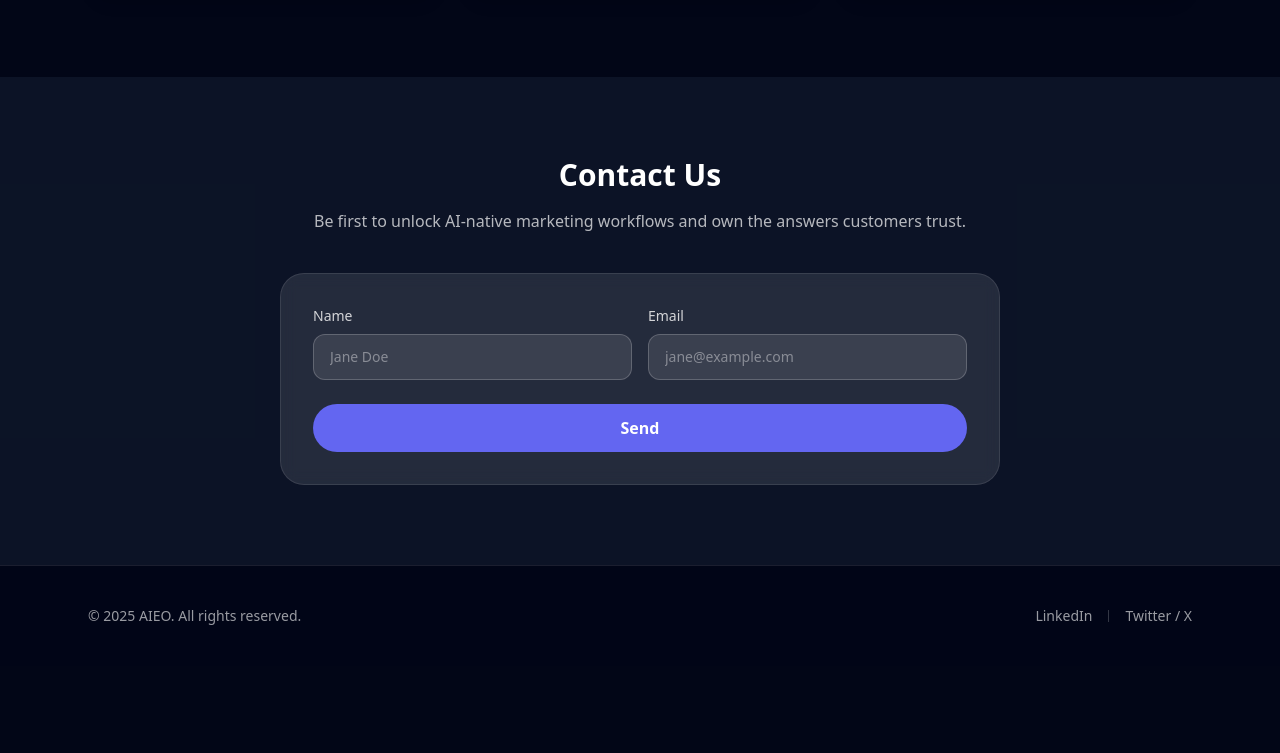
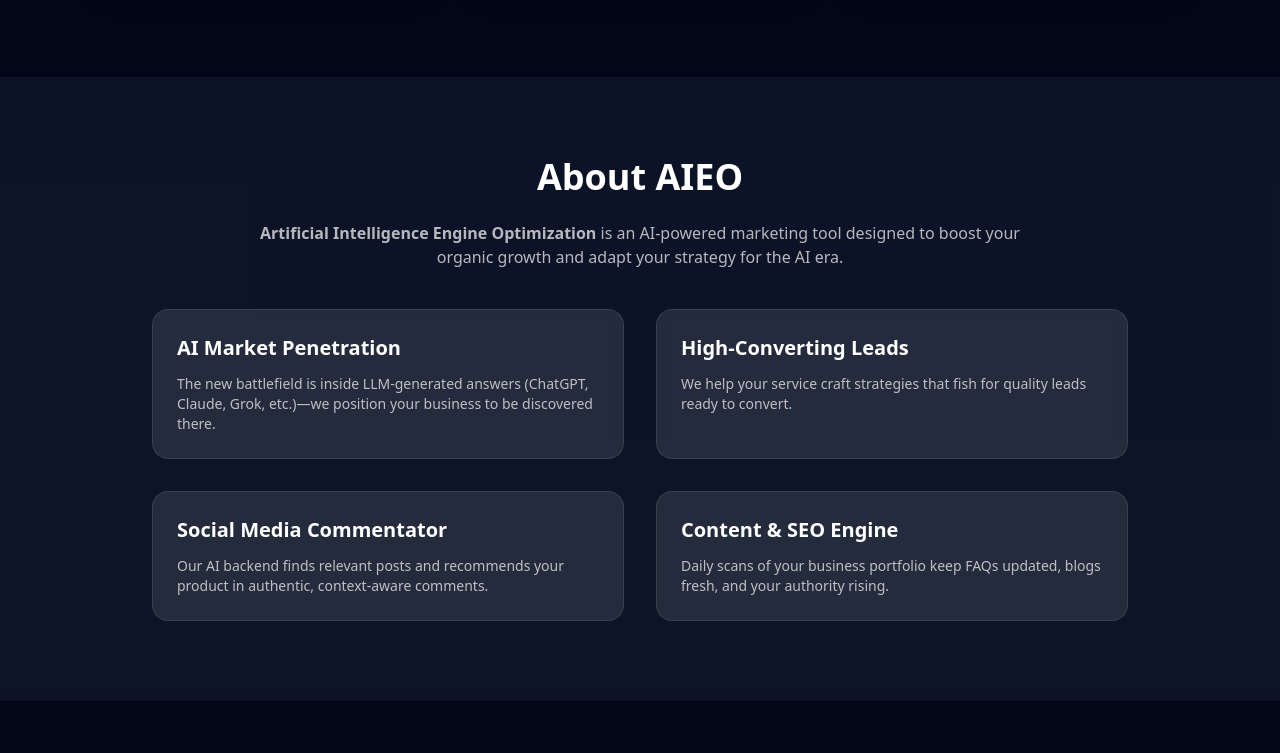
Before and after one commit to anusheeel/AIEO, a plain HTML site: page index.html in a window 1280 px wide. Shown: the part 1087-1840 px from the top of the page. Before the commit the page ends 1753 px from the top, so only its background shows below. Drawn offline with nearby package versions, Linux system fonts and the light colour scheme.

Commit message:
Update index.html

```diff
--- a/index.html
+++ b/index.html
@@ -71,8 +71,37 @@
           </div>
         </div>
       </section>
-      <!-- WAITLIST -->
-      <section id="waitlist" class="py-20 bg-slate-900/80">
+
+      <!-- ABOUT AIEO -->
+      <section class="py-20 bg-slate-900/80" id="about">
+        <div class="max-w-5xl mx-auto px-6 text-center">
+          <h2 class="text-3xl sm:text-4xl font-bold mb-6">About AIEO</h2>
+          <p class="text-white/70 max-w-3xl mx-auto mb-10">
+            <span class="font-semibold">Artificial Intelligence Engine Optimization</span> is an AI-powered marketing tool designed to boost your organic growth and adapt your strategy for the AI era.
+          </p>
+          <div class="grid md:grid-cols-2 gap-8 text-left">
+            <div class="bg-white/10 border border-white/10 rounded-2xl p-6 backdrop-blur">
+              <h3 class="text-xl font-semibold mb-3">AI Market Penetration</h3>
+              <p class="text-white/70 text-sm">The new battlefield is inside LLM-generated answers (ChatGPT, Claude, Grok, etc.)—we position your business to be discovered there.</p>
+            </div>
+            <div class="bg-white/10 border border-white/10 rounded-2xl p-6 backdrop-blur">
+              <h3 class="text-xl font-semibold mb-3">High-Converting Leads</h3>
+              <p class="text-white/70 text-sm">We help your service craft strategies that fish for quality leads ready to convert.</p>
+            </div>
+            <div class="bg-white/10 border border-white/10 rounded-2xl p-6 backdrop-blur">
+              <h3 class="text-xl font-semibold mb-3">Social Media Commentator</h3>
+              <p class="text-white/70 text-sm">Our AI backend finds relevant posts and recommends your product in authentic, context-aware comments.</p>
+            </div>
+            <div class="bg-white/10 border border-white/10 rounded-2xl p-6 backdrop-blur">
+              <h3 class="text-xl font-semibold mb-3">Content & SEO Engine</h3>
+              <p class="text-white/70 text-sm">Daily scans of your business portfolio keep FAQs updated, blogs fresh, and your authority rising.</p>
+            </div>
+          </div>
+        </div>
+      </section>
+
+      <!-- CONTACT -->
+      <section id="waitlist" class="py-20">
         <div class="max-w-3xl mx-auto px-6 text-center">
           <h2 class="text-3xl font-bold mb-4">Contact Us</h2>
           <p class="text-white/70 mb-10">Be first to unlock AI-native marketing workflows and own the answers customers trust.</p>
@@ -88,7 +117,7 @@
               </label>
             </div>
             <button type="submit" class="w-full inline-flex justify-center items-center gap-2 px-6 py-3 text-base font-semibold bg-indigo-500 hover:bg-indigo-400 text-white rounded-full transition">Send</button>
-            <p id="form-status" class="text-sm text-emerald-400 hidden">Thank you! You&apos;re on the list. We&apos;ll be in touch soon.</p>
+            <p id="form-status" class="text-sm text-emerald-400 hidden">Thank you! We’ll be in touch soon.</p>
           </form>
         </div>
       </section>
@@ -125,7 +154,7 @@
         if (response.ok) {
           form.reset();
           statusEl.classList.remove('hidden');
-          statusEl.textContent = "Thank you! You're on the list. We'll be in touch soon.";
+          statusEl.textContent = "Thank you! We’ll be in touch soon.";
         } else {
           statusEl.classList.remove('hidden');
           statusEl.classList.replace('text-emerald-400', 'text-amber-400');
```
